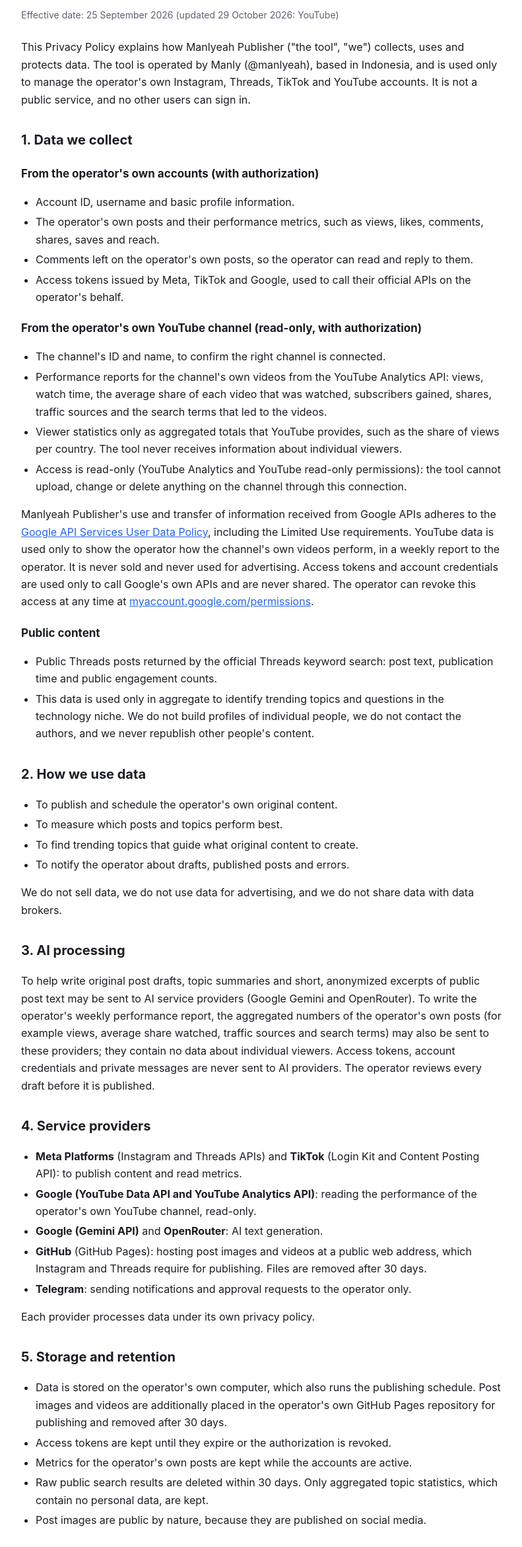
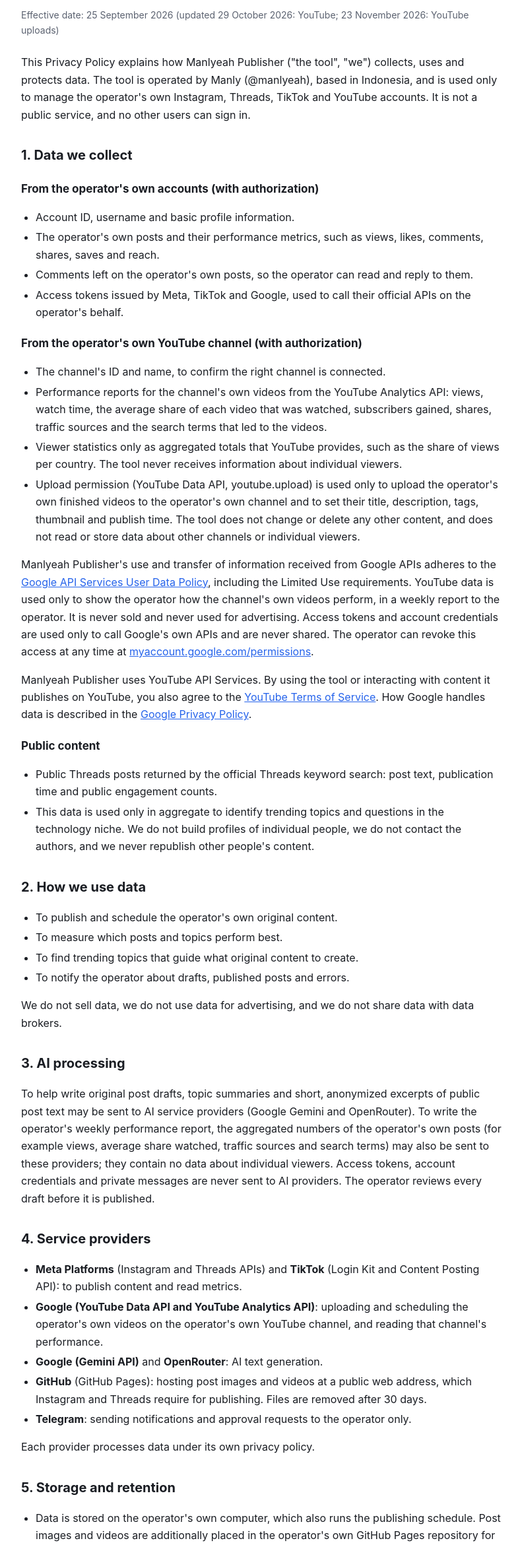
Before and after one commit to manlyeah/manlyeah.github.io, a plain HTML site: page privacy.html in a window 1280 px wide. Shown: the part 179-2523 px from the top of the page at 66% size, without its empty margins (244-1035 px from the left). Drawn offline with Linux system fonts and the light colour scheme.

Commit message:
privacy + terms: YouTube uploads (API audit)

```diff
--- a/privacy.html
+++ b/privacy.html
@@ -20,7 +20,7 @@
 
   <main>
     <h1>Privacy Policy</h1>
-    <p class="meta">Effective date: 25 September 2026 (updated 29 October 2026: YouTube)</p>
+    <p class="meta">Effective date: 25 September 2026 (updated 29 October 2026: YouTube; 23 November 2026: YouTube uploads)</p>
 
     <p>This Privacy Policy explains how Manlyeah Publisher ("the tool", "we") collects, uses and protects data. The tool is operated by Manly (@manlyeah), based in Indonesia, and is used only to manage the operator's own Instagram, Threads, TikTok and YouTube accounts. It is not a public service, and no other users can sign in.</p>
 
@@ -32,14 +32,15 @@
       <li>Comments left on the operator's own posts, so the operator can read and reply to them.</li>
       <li>Access tokens issued by Meta, TikTok and Google, used to call their official APIs on the operator's behalf.</li>
     </ul>
-    <h3>From the operator's own YouTube channel (read-only, with authorization)</h3>
+    <h3>From the operator's own YouTube channel (with authorization)</h3>
     <ul>
       <li>The channel's ID and name, to confirm the right channel is connected.</li>
       <li>Performance reports for the channel's own videos from the YouTube Analytics API: views, watch time, the average share of each video that was watched, subscribers gained, shares, traffic sources and the search terms that led to the videos.</li>
       <li>Viewer statistics only as aggregated totals that YouTube provides, such as the share of views per country. The tool never receives information about individual viewers.</li>
-      <li>Access is read-only (YouTube Analytics and YouTube read-only permissions): the tool cannot upload, change or delete anything on the channel through this connection.</li>
+      <li>Upload permission (YouTube Data API, youtube.upload) is used only to upload the operator's own finished videos to the operator's own channel and to set their title, description, tags, thumbnail and publish time. The tool does not change or delete any other content, and does not read or store data about other channels or individual viewers.</li>
     </ul>
     <p>Manlyeah Publisher's use and transfer of information received from Google APIs adheres to the <a href="https://developers.google.com/terms/api-services-user-data-policy">Google API Services User Data Policy</a>, including the Limited Use requirements. YouTube data is used only to show the operator how the channel's own videos perform, in a weekly report to the operator. It is never sold and never used for advertising. Access tokens and account credentials are used only to call Google's own APIs and are never shared. The operator can revoke this access at any time at <a href="https://myaccount.google.com/permissions">myaccount.google.com/permissions</a>.</p>
+    <p>Manlyeah Publisher uses YouTube API Services. By using the tool or interacting with content it publishes on YouTube, you also agree to the <a href="https://www.youtube.com/t/terms">YouTube Terms of Service</a>. How Google handles data is described in the <a href="http://www.google.com/policies/privacy">Google Privacy Policy</a>.</p>
     <h3>Public content</h3>
     <ul>
       <li>Public Threads posts returned by the official Threads keyword search: post text, publication time and public engagement counts.</li>
@@ -61,7 +62,7 @@
     <h2>4. Service providers</h2>
     <ul>
       <li><strong>Meta Platforms</strong> (Instagram and Threads APIs) and <strong>TikTok</strong> (Login Kit and Content Posting API): to publish content and read metrics.</li>
-      <li><strong>Google (YouTube Data API and YouTube Analytics API)</strong>: reading the performance of the operator's own YouTube channel, read-only.</li>
+      <li><strong>Google (YouTube Data API and YouTube Analytics API)</strong>: uploading and scheduling the operator's own videos on the operator's own YouTube channel, and reading that channel's performance.</li>
       <li><strong>Google (Gemini API)</strong> and <strong>OpenRouter</strong>: AI text generation.</li>
       <li><strong>GitHub</strong> (GitHub Pages): hosting post images and videos at a public web address, which Instagram and Threads require for publishing. Files are removed after 30 days.</li>
       <li><strong>Telegram</strong>: sending notifications and approval requests to the operator only.</li>
```
Also changed, not shown: terms.html (+3 -3 lines).
